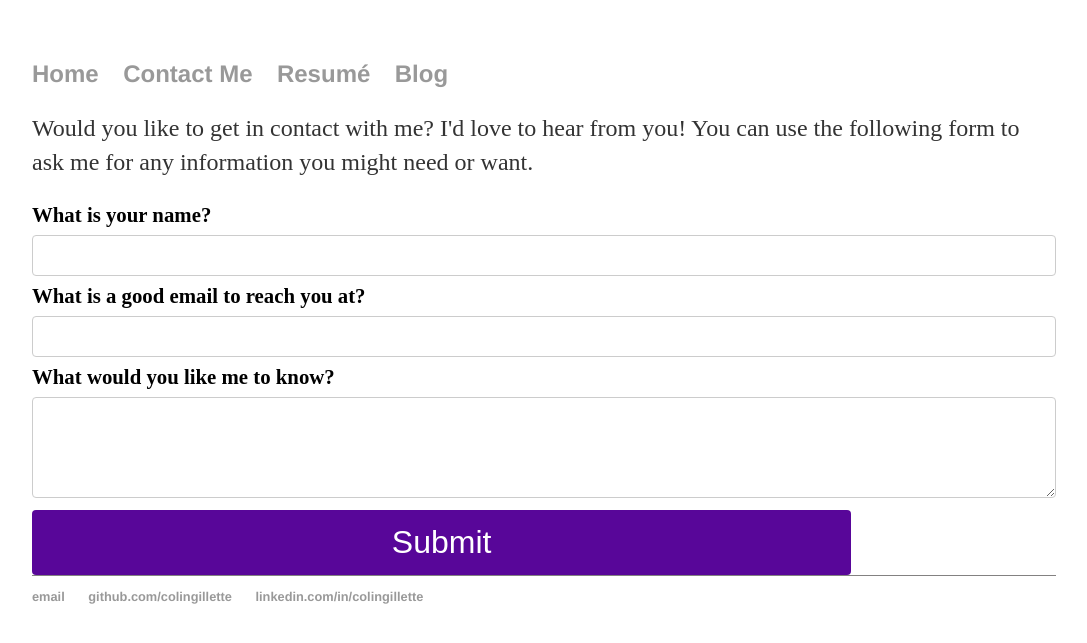
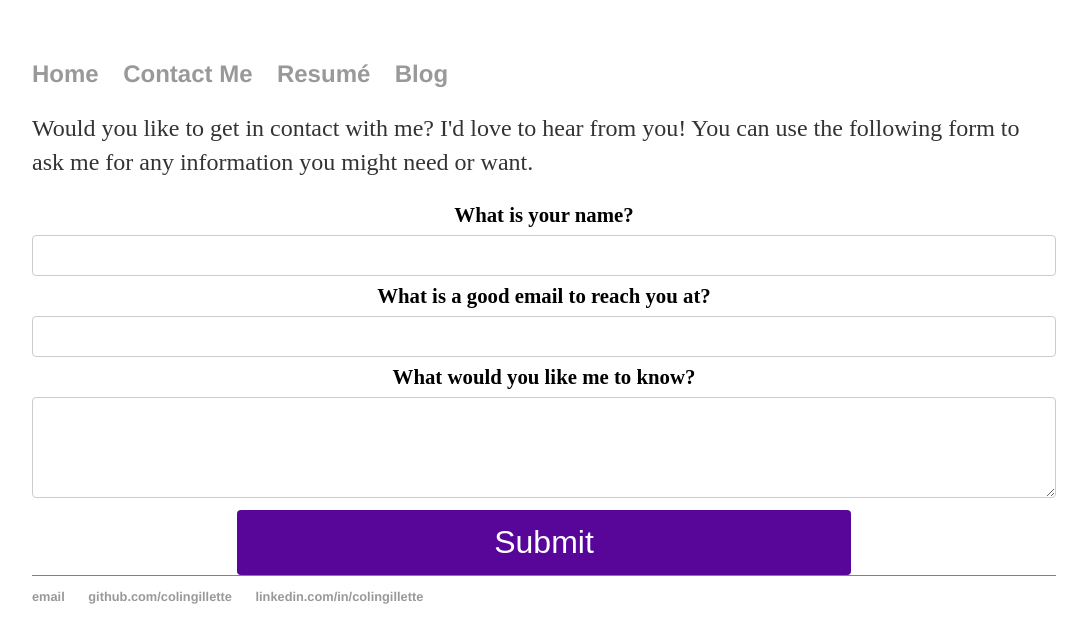
Before and after one commit to colingillette/colingillette.github.io, a Jekyll site: the page built from contact/index.html, in a window 1280 px wide. Shown: the top 643 px of the page, without its empty margins (96-1183 px from the left). Built offline with Jekyll 4.4.1, drawn with Linux system fonts in a browser that asks for light colours.

Commit message:
edits to contact form style

```diff
--- a/contact/index.html
+++ b/contact/index.html
@@ -8,7 +8,7 @@ title: Contact Me
     for any information you might need or want.
 </p>
 
-<form action="https://formspree.io/forms@colingillette.com" method="POST">
+<form id="contact-form" action="https://formspree.io/forms@colingillette.com" method="POST">
     <label for="fullName">What is your name?</label>
     <input type="text" id="fullName" name="fullName" required>
 
--- a/css/main.css
+++ b/css/main.css
@@ -83,7 +83,7 @@ input[type="text"], input[type="email"], textarea {
 }
 
 input[type="submit"] {
-    width: 80%;
+    width: 60%;
     background-color: #580699;
     color: white;
     padding: 14px 20px;
@@ -93,3 +93,8 @@ input[type="submit"] {
     cursor: pointer;
     font-size: 2em;
 }
+
+#contact-form {
+    text-align: center;
+    margin: auto;
+}
```
